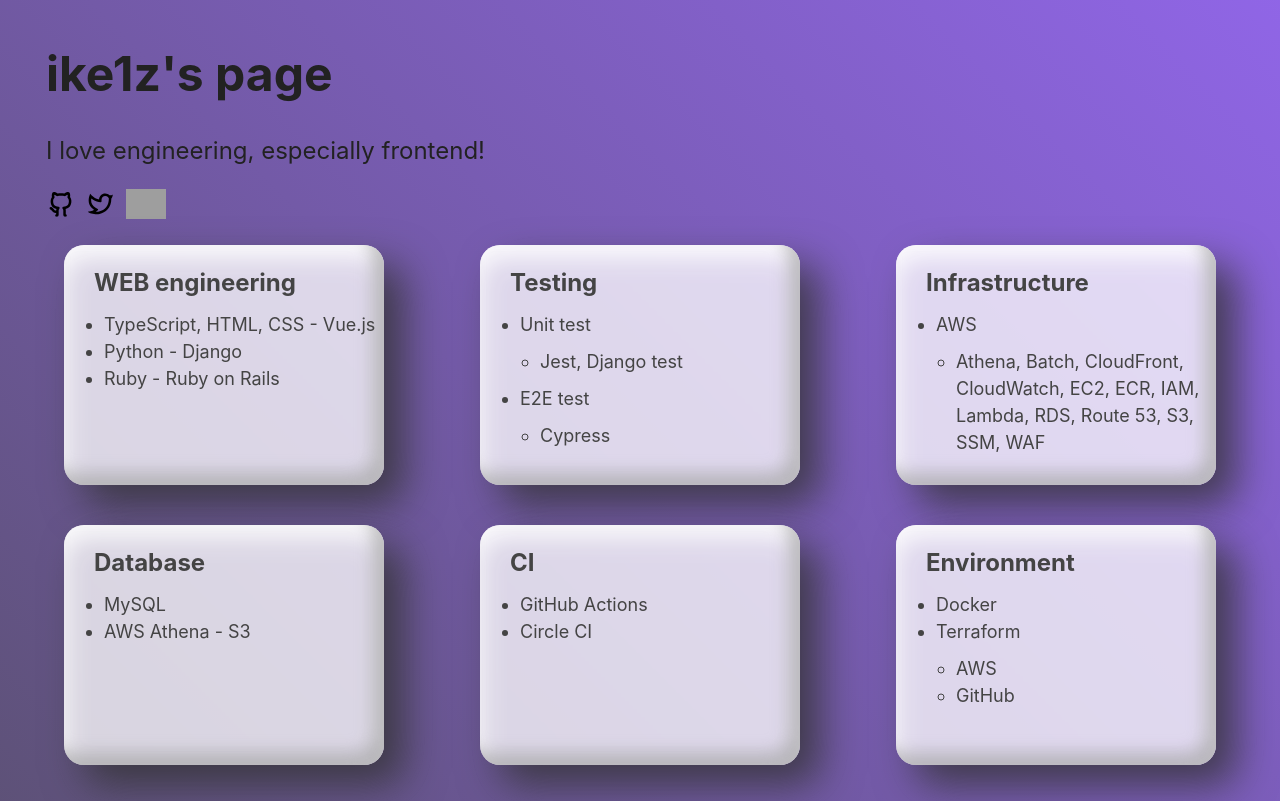
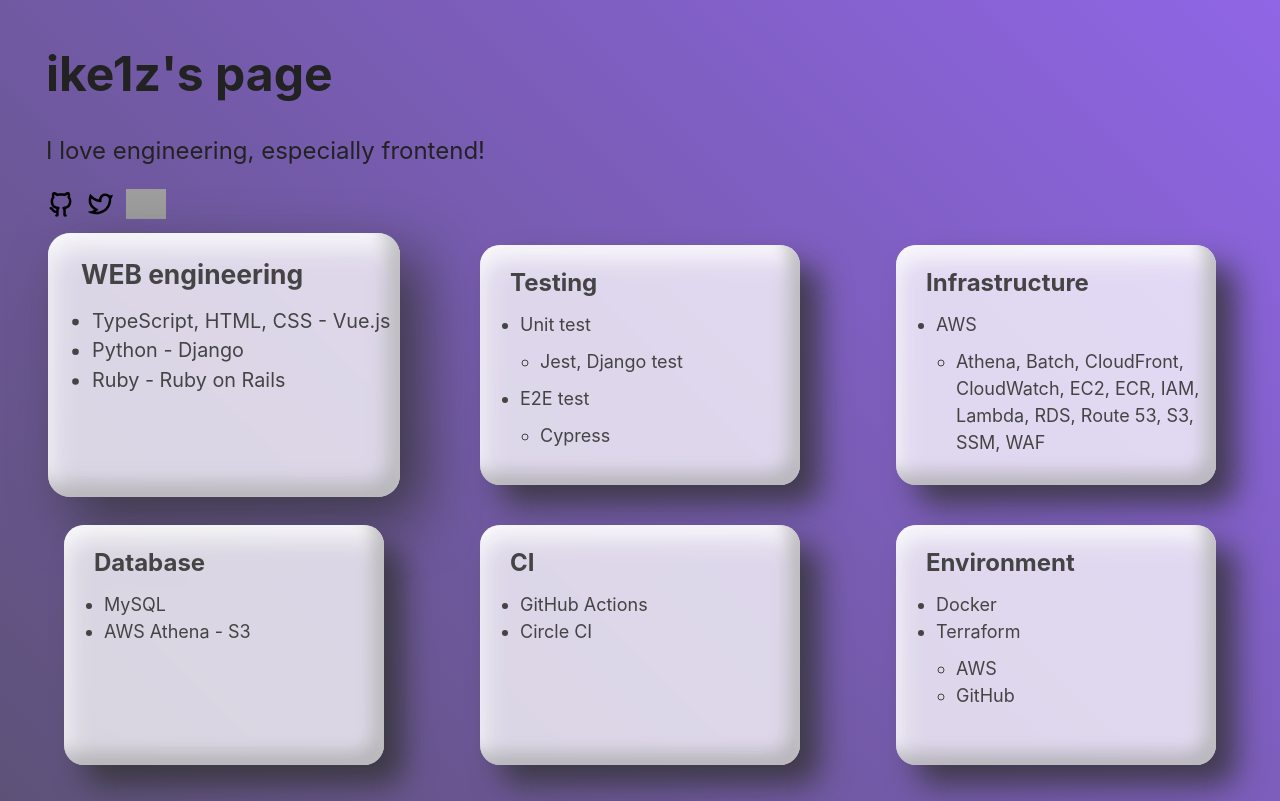
Before and after one commit to ike1z/ike1z.github.io, a Vue app: page / in a window 1280 px wide. In both pictures the pointer is over the element 224 px from the left and 365 px from the top of the page. Built offline with nearby package versions, Linux system fonts and the light colour scheme; grey boxes are pictures that could not be loaded.

Commit message:
add scale anim

```diff
--- a/src/components/ClayCard.vue
+++ b/src/components/ClayCard.vue
@@ -21,6 +21,7 @@
 h2 {
   margin-bottom: 0;
 }
+
 .clay-card {
   backdrop-filter: blur(5px);
   background-color: rgba(255, 255, 255, 0.8);
@@ -29,10 +30,18 @@
   margin: 20px 0;
   border-radius: 20px;
   color: #444;
+  transition: transform 200ms, box-shadow 200ms;
 
-  box-shadow: 20px 20px 40px 0px rgba(50, 50, 50, 0.8),
+  box-shadow: 20px 20px 30px 0px rgba(50, 50, 50, 0.8),
     inset -12px -12px 16px 0px rgba(155, 155, 155, 0.6),
     inset 0px 11px 28px 0px rgb(255, 255, 255);
+
+  &:hover {
+    transform: scale(1.1);
+    box-shadow: 20px 20px 50px 0px rgba(50, 50, 50, 0.8),
+      inset -12px -12px 16px 0px rgba(155, 155, 155, 0.6),
+      inset 0px 11px 28px 0px rgb(255, 255, 255);
+  }
 }
 
 .clay-card-title {
```
